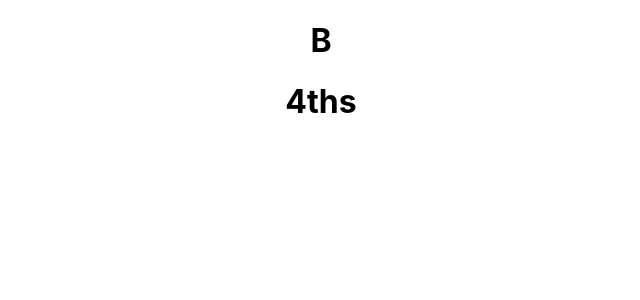
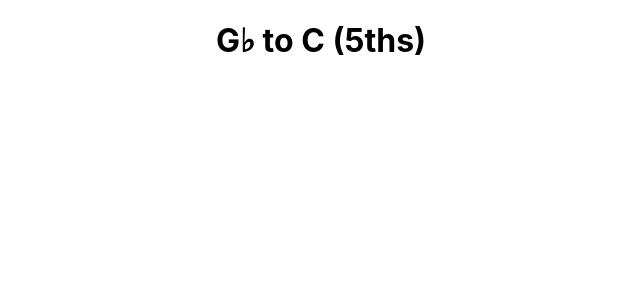
Before and after one commit to LrsNate/practice-tool, a React (Create React App) app: page / in a window 1280 px wide. Shown: the top 300 px of the page, without its empty margins (319-959 px from the left). Built offline with nearby package versions, Linux system fonts and the light colour scheme.

Commit message:
Add scales exercise

```diff
--- a/package.json
+++ b/package.json
@@ -6,6 +6,7 @@
     "@testing-library/jest-dom": "^4.2.4",
     "@testing-library/react": "^9.3.2",
     "@testing-library/user-event": "^7.1.2",
+    "lodash": "^4.17.15",
     "react": "^16.13.1",
     "react-dom": "^16.13.1",
     "react-scripts": "3.4.1"
--- a/src/App.js
+++ b/src/App.js
@@ -1,11 +1,11 @@
 import React from 'react';
 import './App.css';
+import ScalesExercise from "./ScalesExercise";
 
 function App() {
   return (
     <div className="App">
-      <h1>B</h1>
-      <h1>4ths</h1>
+      <ScalesExercise/>
     </div>
   );
 }
--- /dev/null
+++ b/src/ScalesExercise.js
@@ -0,0 +1,13 @@
+import _ from 'lodash';
+import React from 'react';
+
+const exercises = [
+  'C to F♯ (5ths)',
+  'C to G♭ (4ths)',
+  'F♯ to C (4ths)',
+  'G♭ to C (5ths)'
+]
+
+const ScalesExercise = () => <h1>{_.sample(exercises)}</h1>
+
+export default ScalesExercise;
```
